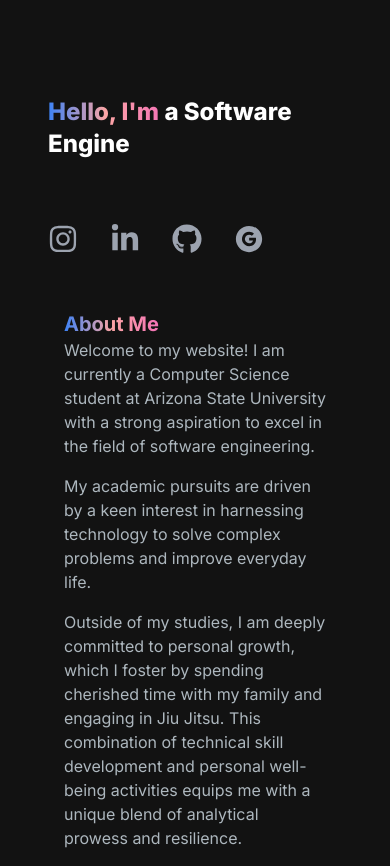
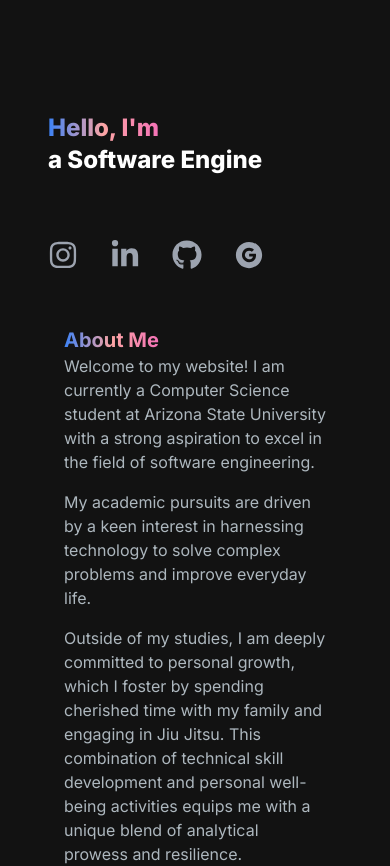
Before and after one commit to matheuarenivas/Arenivas, a Next.js app: page / in a window 390 px wide. Shown: the top 866 px of the page. Built offline with nearby package versions, Linux system fonts and the light colour scheme.

Commit message:
Update NameSection.tsx

```diff
--- a/app/components/NameSection.tsx
+++ b/app/components/NameSection.tsx
@@ -6,24 +6,24 @@ import { TypeAnimation } from 'react-type-animation';
 class NameSection extends Component {
     render() {
         return (
-            <div className="lg:mt-0">
+            <div className=" mt-4 lg:mt-0"> {/* Center alignment and vertical spacing */}
                 <h1 className='text-white text-2xl sm:text-5xl lg:text-6xl font-extrabold'>
                     <span className='text-transparent bg-clip-text bg-gradient-to-r from-blue-500 via-red-300 to-pink-400'>
-                    {`Hello, I'm `}
+                        Hello, I'm
                     </span>
-                    <br className="hidden lg:block" />
+                </h1>
+                <div className='text-white text-2xl sm:text-5xl lg:text-6xl font-extrabold' > {/* New line for TypeAnimation */}
                     <TypeAnimation
                         sequence={[
-                            'Matthew Arenivas',
-                            1000,
-                            'a Software Engineer ',
-                            1000
+                            'Matthew Arenivas', 1000,
+                            'a Software Engineer', 1000
                         ]}
-                        wrapper="span"
+                        wrapper="h1" // Use the same style as the line above
+                        cursor={true}
                         speed={3}
                         repeat={Infinity}
                     />
-                </h1>
+                </div>
             </div>
         );
     }
```
